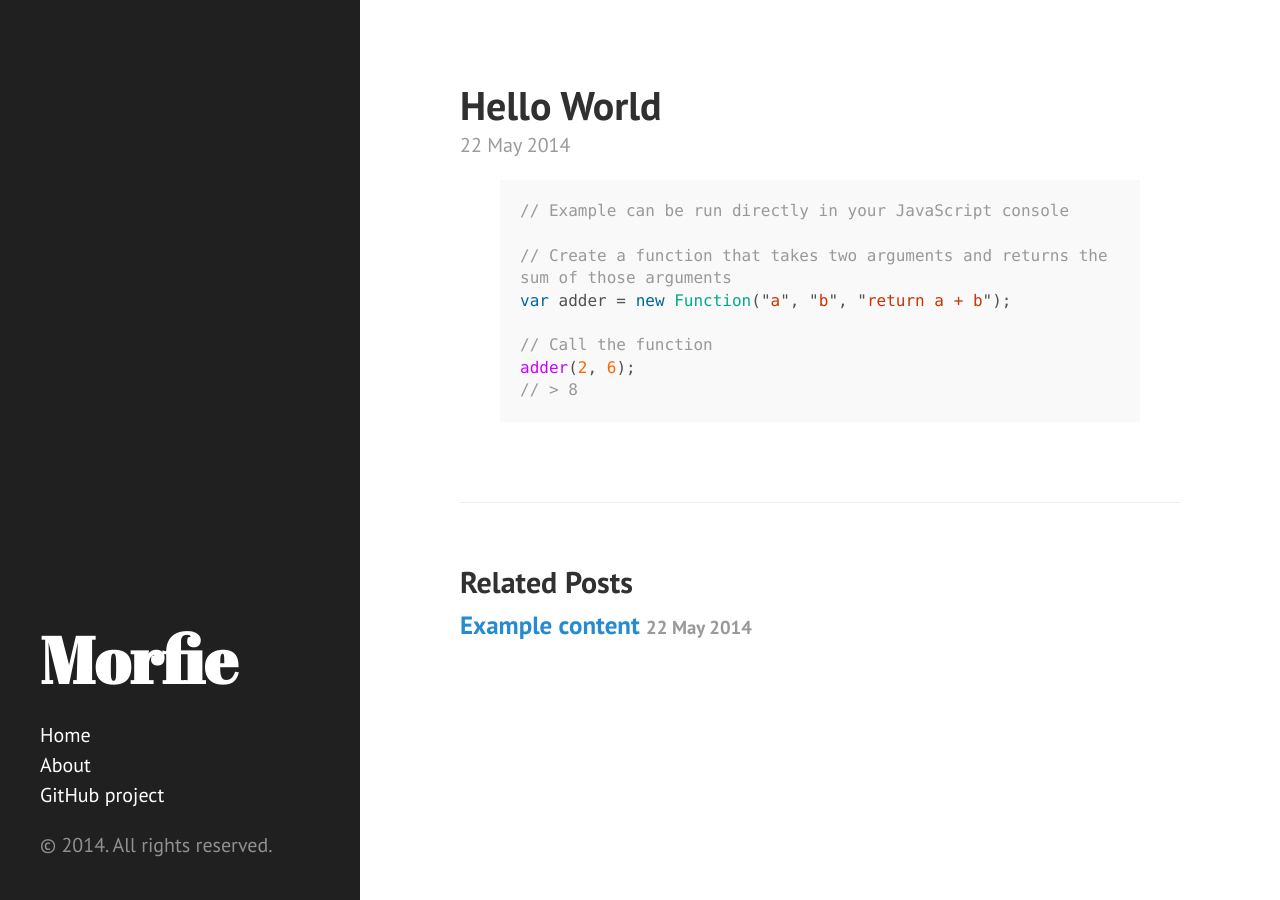
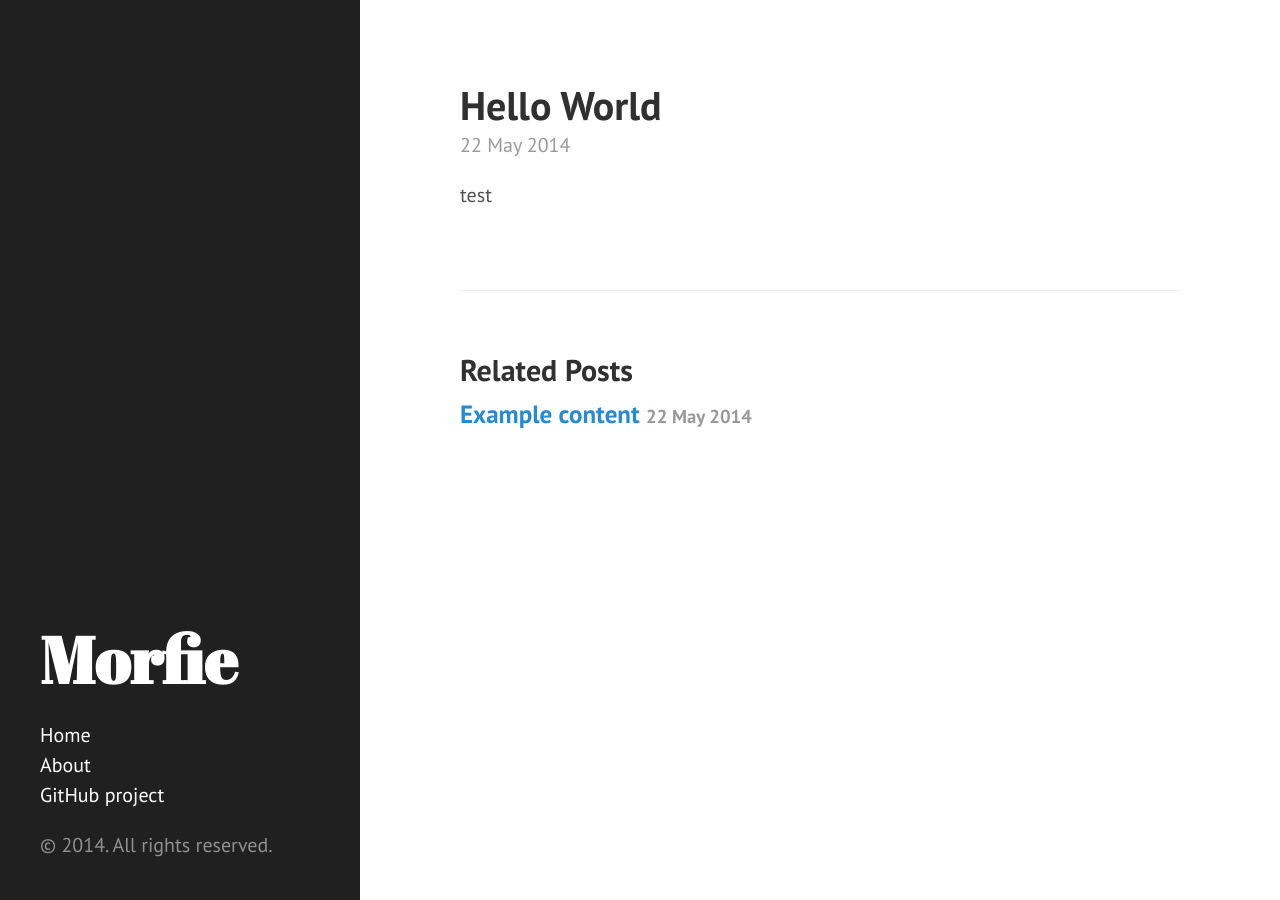
Before and after one commit to morfie/morfie.github.io, a Jekyll site: the page built from _posts/2014-05-22-hello-world.md, in a window 1280 px wide. Built offline with Jekyll 4.4.1, drawn with Linux system fonts in a browser that asks for light colours; Markdown is read by kramdown in place of the engine named in the settings.

```diff
--- a/_posts/2014-05-22-hello-world.md
+++ b/_posts/2014-05-22-hello-world.md
@@ -3,13 +3,4 @@ layout: post
 title: Hello World
 ---
 
-{% highlight js %}
-// Example can be run directly in your JavaScript console
-
-// Create a function that takes two arguments and returns the sum of those arguments
-var adder = new Function("a", "b", "return a + b");
-
-// Call the function
-adder(2, 6);
-// > 8
-{% endhighlight %}
+test
```
